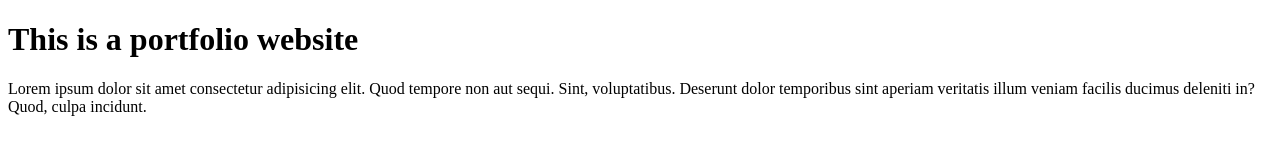
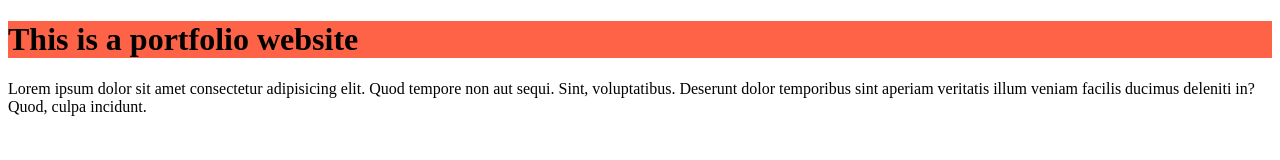
Before and after one commit to pm1715/Portfolio, a plain HTML site: page index.html in a window 1280 px wide. Drawn offline with Linux system fonts and the light colour scheme.

Commit message:
added css

```diff
--- a/index.html
+++ b/index.html
@@ -5,9 +5,14 @@
     <meta http-equiv="X-UA-Compatible" content="IE=edge">
     <meta name="viewport" content="width=device-width, initial-scale=1.0">
     <title>Prayansh Mishra</title>
+<style>
+    h1{
+        background-color: tomato;
+    }
+</style>
 </head>
 <body>
-    <h1>
+      <h1>
         This is a portfolio website
     </h1>
     <p>Lorem ipsum dolor sit amet consectetur adipisicing elit. Quod tempore non aut sequi. Sint, voluptatibus. Deserunt dolor temporibus sint aperiam veritatis illum veniam facilis ducimus deleniti in? Quod, culpa incidunt.</p>
```
